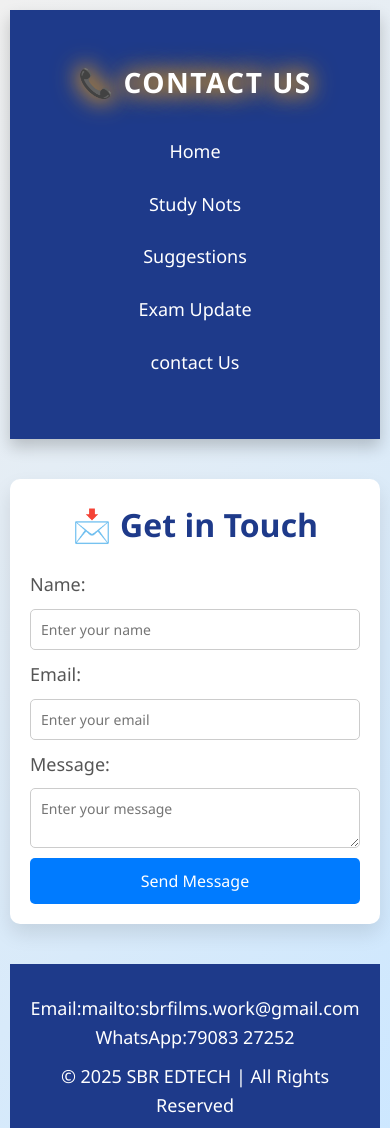
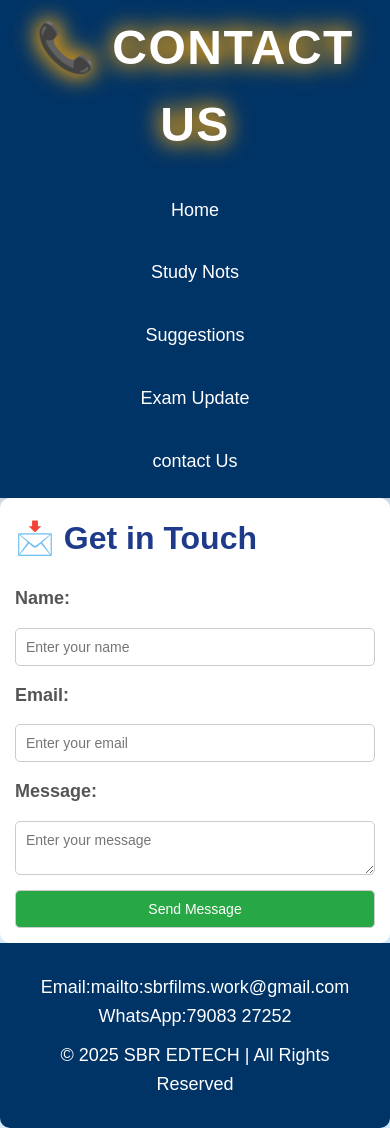
Before and after one commit to stmgamaing326/SBR-OFFICAL, a plain HTML site: page contact.html in a window 390 px wide. Shown: the top 1128 px of the page. Drawn offline with Linux system fonts and the light colour scheme.

Commit message:
Update contact.css

```diff
--- a/contact.css
+++ b/contact.css
@@ -188,78 +188,122 @@ footer a:hover {
         text-shadow: 0 0 20px #f59e0b, 0 0 30px #f59e0b;
     }
 }
-/* মোবাইলের জন্য */
-@media only screen and (max-width: 600px) {
-    body {
-        font-size: 14px;
-        line-height: 1.6;
-        padding: 10px;
+/* Resetting some basic styles */
+* {
+  box-sizing: border-box;
+  margin: 0;
+  padding: 0;
+  font-family: Arial, sans-serif;
 }
 
-    header h1 {
-        font-size: 22px;
+body {
+  line-height: 1.6;
+  background-color: #f4f4f4;
+  color: #333;
+  font-size: 16px;
+  margin: 0;
+  padding: 0;
+}
+
+/* Header section */
+header {
+  background: #003366;
+  color: #fff;
+  padding: 20px;
   text-align: center;
 }
 
 nav {
   display: flex;
-        flex-direction: column;
-        align-items: center;
+  justify-content: center;
+  gap: 15px;
 }
 
 nav a {
+  color: #fff;
+  text-decoration: none;
+  padding: 10px 15px;
+  transition: 0.3s;
+}
+
+nav a:hover {
+  background: #0056b3;
+  border-radius: 5px;
+}
+
+/* Main content section */
+main {
+  max-width: 1100px;
+  margin: 0 auto;
+  padding: 20px;
+  background: #fff;
+  box-shadow: 0 0 10px #ccc;
+  border-radius: 10px;
+}
+
+/* Form styling */
+form {
+  display: flex;
+  flex-direction: column;
+  gap: 15px;
+}
+
+label {
+  font-weight: bold;
+}
+
+input, textarea, button {
+  width: 100%;
   padding: 10px;
-        font-size: 16px;
+  border: 1px solid #ccc;
+  border-radius: 5px;
+  transition: 0.3s;
+}
+
+input:focus, textarea:focus {
+  border-color: #0056b3;
+}
+
+button {
+  background: #28a745;
+  color: white;
+  cursor: pointer;
+}
+
+button:hover {
+  background: #218838;
+}
+
+/* Footer styling */
+footer {
+  text-align: center;
+  padding: 20px;
+  background: #003366;
+  color: #fff;
+}
+
+/* ✅ Media Query for Mobile (Responsive Design) */
+@media (max-width: 768px) {
+  header {
+    padding: 10px;
+    font-size: 14px;
+  }
+
+  nav {
+    flex-direction: column;
+    gap: 10px;
   }
 
   main {
     padding: 15px;
+    box-shadow: none;
   }
 
-    h2 {
-        font-size: 18px;
-        text-align: center;
-    }
-
-    form {
-        display: flex;
-        flex-direction: column;
-        gap: 10px;
-    }
-
-    input, textarea {
-        width: 100%;
-        padding: 10px;
+  input, textarea, button {
     font-size: 14px;
   }
 
-    button {
-        width: 100%;
-        padding: 12px;
-        font-size: 16px;
-        background: #007bff;
-        color: white;
-        border: none;
-        cursor: pointer;
-    }
-
   footer {
-        text-align: center;
-        font-size: 14px;
+    font-size: 12px;
   }
 }
-
-/* ট্যাবের জন্য */
-@media only screen and (max-width: 900px) {
-    header h1 {
-        font-size: 28px;
-    }
-
-    nav a {
-        font-size: 18px;
-    }
-
-    main {
-        padding: 20px;
-    }
-}
```
Lines whose indentation alone changed are shown as unchanged.
